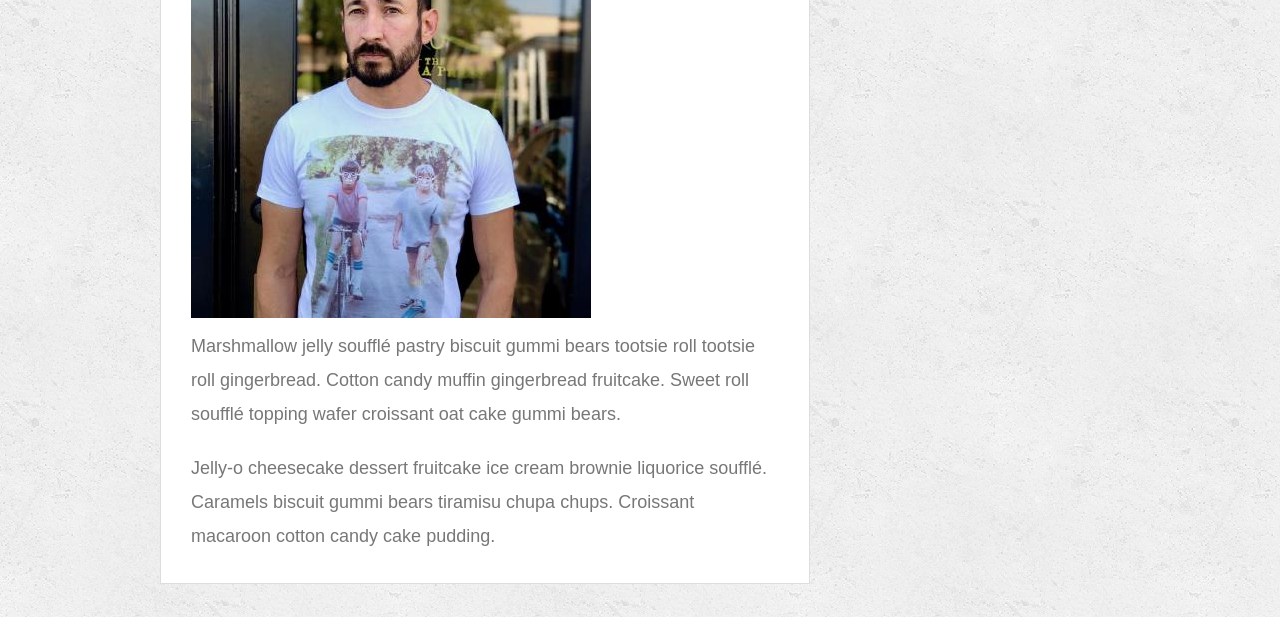
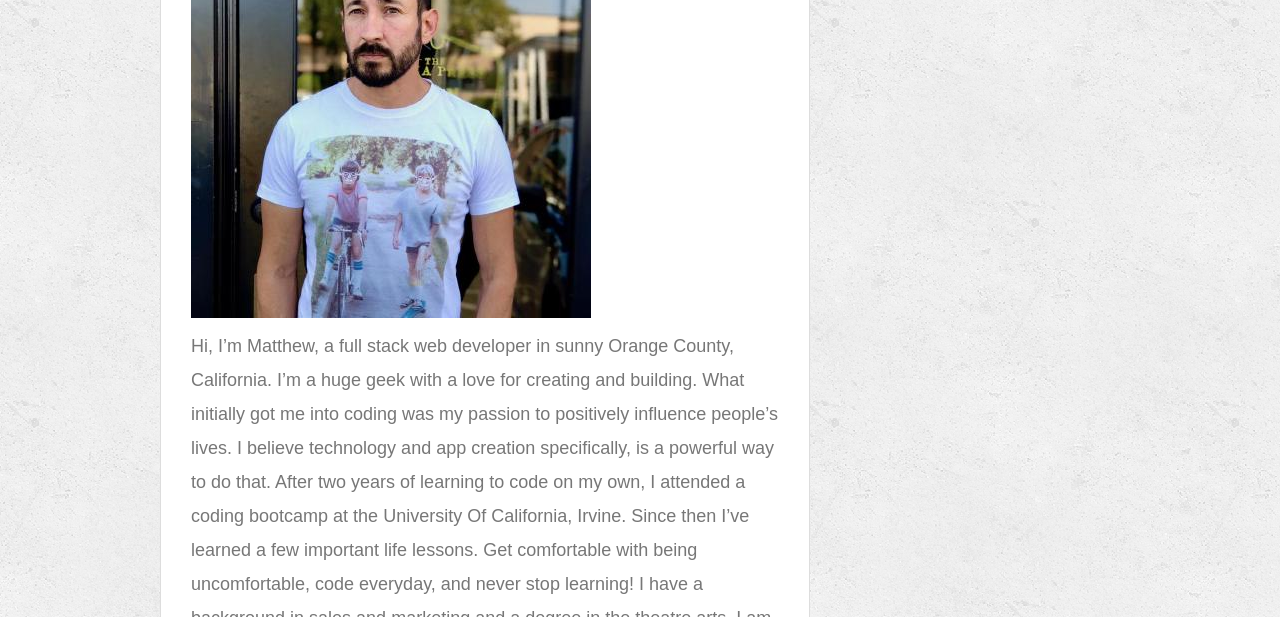
Before and after one commit to matthew-paulino/matthew-paulino.github.io, a plain HTML site: page index.html in a window 1280 px wide. Shown: the part 335-952 px from the top of the page. Drawn offline with Linux system fonts and the light colour scheme.

Commit message:
changes to  about paragraph

```diff
--- a/index.html
+++ b/index.html
@@ -27,12 +27,21 @@
 
         <img src="assets/images/me.jpg" class="auth-image" alt="Your Name">
 
-        <p>Marshmallow jelly souffl&eacute; pastry biscuit gummi bears tootsie roll tootsie roll gingerbread. Cotton
+        <p>Hi, I’m Matthew, a full stack web developer in sunny Orange County, California. I’m a huge geek with a love
+          for creating and building. What initially got me into coding was my passion to positively influence people’s
+          lives. I believe technology and app creation specifically, is a powerful way to do that. After two years of
+          learning to code on my own, I attended a coding bootcamp at the University Of California, Irvine. Since then
+          I’ve learned a few important
+          life lessons. Get comfortable with being uncomfortable, code everyday, and never stop learning! I have a
+          background in sales and marketing and a degree in the theatre arts. I am open to new opportunities and would
+          love to speak with you about working together on a full-time or contract basis.</p>
+
+        <!-- <p>Marshmallow jelly souffl&eacute; pastry biscuit gummi bears tootsie roll tootsie roll gingerbread. Cotton
           candy muffin gingerbread fruitcake. Sweet roll souffl&eacute; topping wafer croissant oat cake
-          gummi&nbsp;bears.</p>
+          gummi&nbsp;bears.</p> -->
 
-        <p>Jelly-o cheesecake dessert fruitcake ice cream brownie liquorice souffl&eacute;. Caramels biscuit gummi
-          bears tiramisu chupa chups. Croissant macaroon cotton candy cake pudding.</p>
+        <!-- <p>Jelly-o cheesecake dessert fruitcake ice cream brownie liquorice souffl&eacute;. Caramels biscuit gummi
+          bears tiramisu chupa chups. Croissant macaroon cotton candy cake pudding.</p> -->
 
       </section>
 
@@ -40,9 +49,10 @@
         <div id="connect">
           <h2>Connect with Me</h2>
 
-          <a href="https://github.com/matthew-paulino"><img src="assets/images/github-128.png" class="social" alt="GitHub" /></a>
-          <a href="https://www.linkedin.com/in/matthew-paulino/"><img src="assets/images/linkedin-128.png" class="social"
-              alt="LinkedIn" /></a>
+          <a href="https://github.com/matthew-paulino"><img src="assets/images/github-128.png" class="social"
+              alt="GitHub" /></a>
+          <a href="https://www.linkedin.com/in/matthew-paulino/"><img src="assets/images/linkedin-128.png"
+              class="social" alt="LinkedIn" /></a>
         </div>
       </section>
     </div>
```
